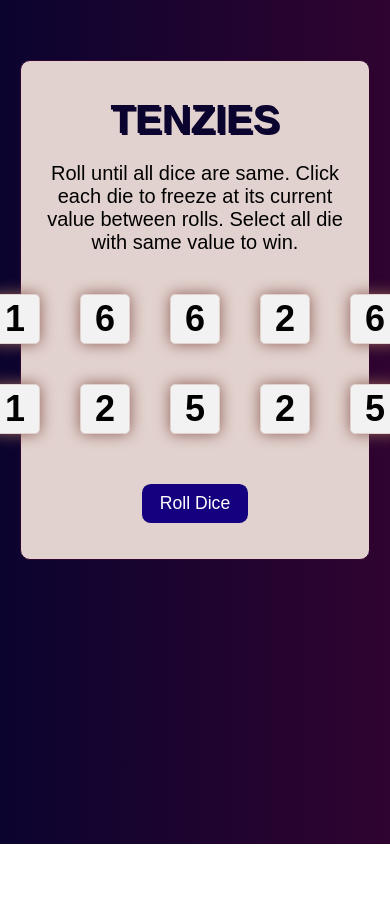
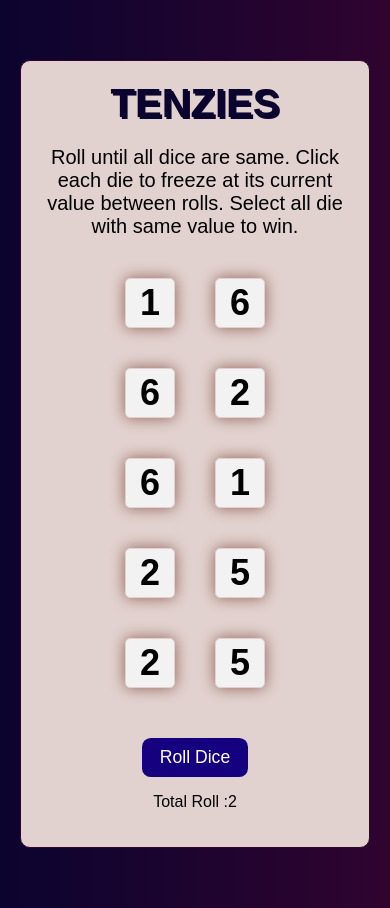
Before and after one commit to Pratikpr8/Tenzies-App, a React (Create React App) app: page / in a window 390 px wide. Before the commit the page ends 844 px from the top, so only its background shows below. Built offline with nearby package versions, Linux system fonts and the light colour scheme.

Commit message:
made  responsive

```diff
--- a/src/App.js
+++ b/src/App.js
@@ -2,26 +2,30 @@ import React, { useEffect, useState } from "react";
 import "./css/app.css";
 import Die from "./components/Die";
 import { v4 as uuidv4 } from "uuid";
-import Confetti from 'react-confetti'
+import Confetti from "react-confetti";
 
 
 export default function App() {
   const [dice, setDice] = useState(randomNumbers());
-  const [tenzies,setTenzies] = useState(false)
+  const [tenzies, setTenzies] = useState(false);
+  const [click, setClick] = useState(0);
+
+
+  useEffect(() => {
+    setClick(prevClick => prevClick + 1);
+  }, [dice]);
 
 
 
-
-  useEffect(()=>{
-    const allHeld= dice.every(die => die.isHeld)
-    const singleValue = dice[0].value
-    const allValueSame = dice.every(die => die.value === singleValue)
-      if(allHeld && allValueSame){
-        setTenzies(true)
-        console.log("You win")
+  useEffect(() => {
+    const allHeld = dice.every((die) => die.isHeld);
+    const singleValue = dice[0].value;
+    const allValueSame = dice.every((die) => die.value === singleValue);
+    if (allHeld && allValueSame) {
+      setTenzies(true);
+      console.log("You win");
     }
-  },[dice])
-
+  }, [dice]);
 
 
   function randomNumbers() {
@@ -35,6 +39,7 @@ export default function App() {
     }
     return numbersArray;
   }
+
 
   const onRollDice = () => {
     const updatedDice = [...dice].map((die) => {
@@ -51,6 +56,7 @@ export default function App() {
     setDice(updatedDice);
   };
 
+
   const changeColorOnClickDie = (id) => {
     const updatedDice = [...dice].map((die) => {
       if (die.id === id) {
@@ -61,20 +67,20 @@ export default function App() {
     setDice(updatedDice);
   };
 
+  const newGame = () => {
+    setTenzies(false);
+    setDice(randomNumbers());
+  };
 
-  const newGame = () => {
-    setTenzies(false)
-    setDice(randomNumbers())
-  }
 
   return (
     <div>
-      {tenzies && <Confetti/>}
+      {tenzies && <Confetti />}
       <div className="tenzies--container">
         <h1 className="tenzies--title">Tenzies</h1>
         <p className="tenzies--instruction">
-            Roll until all dice are same. Click each die to freeze at its
-            current value between rolls. Select all die with same value to win.
+          Roll until all dice are same. Click each die to freeze at its current
+          value between rolls. Select all die with same value to win.
         </p>
 
         <div className="tenzies--grid">
@@ -90,22 +96,17 @@ export default function App() {
           })}
         </div>
 
-        {tenzies ?
-        (
+        {tenzies ? (
           <button className="grid--button" onClick={newGame}>
             New Game
           </button>
-
-        ) :
-
-        (
+        ) : (
           <button className="grid--button" onClick={onRollDice}>
             Roll Dice
           </button>
+        )}
 
-        )
-        }
-
+        <p>Total Roll :<span>{click}</span></p>
       </div>
     </div>
   );
--- a/src/css/app.css
+++ b/src/css/app.css
@@ -33,6 +33,7 @@ body{
     gap: 40px;
     margin-top: 30px;
     margin-bottom: 20px;
+    max-width: 500px;
 }
 
 .tenzies--title{
@@ -107,3 +108,11 @@ body{
         transform: rotate(-5deg);
     }
 }
+
+
+@media (max-width:500px){
+
+    .tenzies--grid{
+        grid-template: auto auto / repeat(2, 1fr);
+    }
+}
```
Lines whose indentation alone changed are shown as unchanged.
